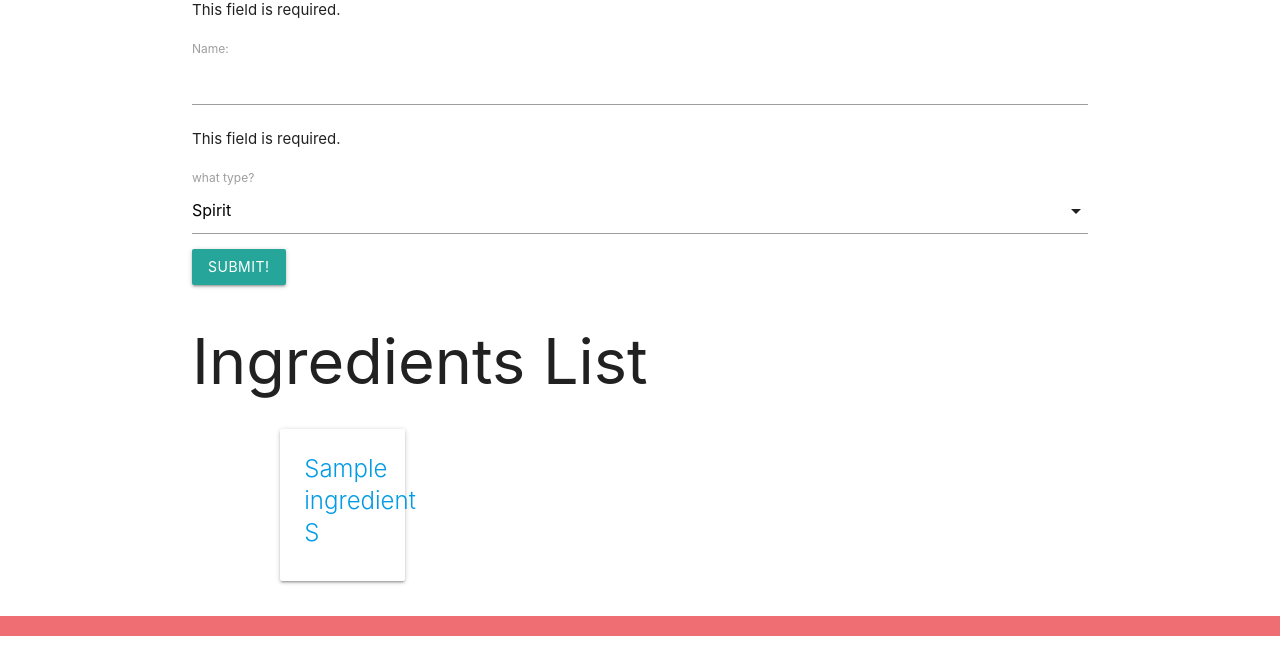
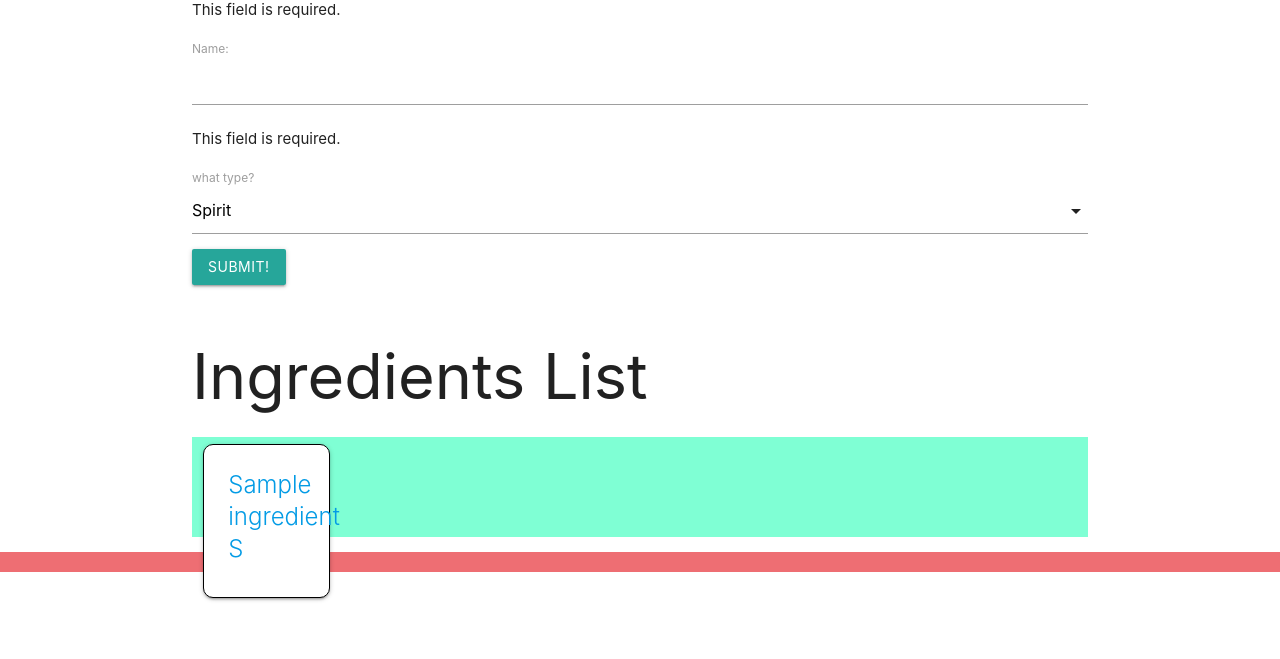
Before and after one commit to sicknarf/Project-3, a Django app: page /ingredients/ in a window 1280 px wide. Shown: the part 201-860 px from the top of the page. After the commit the page ends 802 px from the top, so only its background shows below. Run offline with Django 4.2, Linux system fonts and the light colour scheme; a user stored in the database is signed in; tables that the repository leaves empty hold one stand-in row (values such as "Sample post").

Commit message:
adding css to ingredient form

```diff
--- a/pourspot/main_app/static/css/style.css
+++ b/pourspot/main_app/static/css/style.css
@@ -2,8 +2,26 @@
     background-color: yellowgreen;
 }
 
+.row {
+}
+
 .ingredient-list {
+
+}
+
+.test {
+    background-color: aquamarine;
+    height: 100px;
     display: grid;
-    grid-template-rows: 1 fr 3 fr 1 fr 1fr 1 fr;
-    grid-template-columns: 1fr 1fr;
+    grid-template-rows: 1 fr;
+    grid-template-columns: 1fr 1fr 1fr;
 }
+
+.card {
+    border-radius: 10px;
+    border: 1px solid black;
+}
+
+.hoverable {
+    /* background-color: yellow; */
+}
--- a/pourspot/main_app/templates/main_app/ingredient_form.html
+++ b/pourspot/main_app/templates/main_app/ingredient_form.html
@@ -14,15 +14,19 @@
         <input type="submit" value="Submit!" class="btn">
     </form>
 
+
+    <div class="section">
+      <div class="places-grid">
     {% if object %}
     {% else %}
     {% if ingredients.count %}
     <h1>Ingredients List</h1>
     {% for ingredient in ingredients %}
+    <div class="test">
       <a href="{% url 'ingredient_detail' ingredient.id %}" class="ingredient-list">
         <div class="row">
-          <div class="col s6">
-            <div class="card">
+          <div class="col s12 m6">
+            <div class="card hoverable">
           <div class="card-content ">
             <span class="card-title">
               {{ ingredient.name }}
@@ -32,6 +36,9 @@
         </div>
       </div>
     </div>
+  </div>
+</div>
+</div>
       </a>
       {% endfor %}
     {% else %}
```
